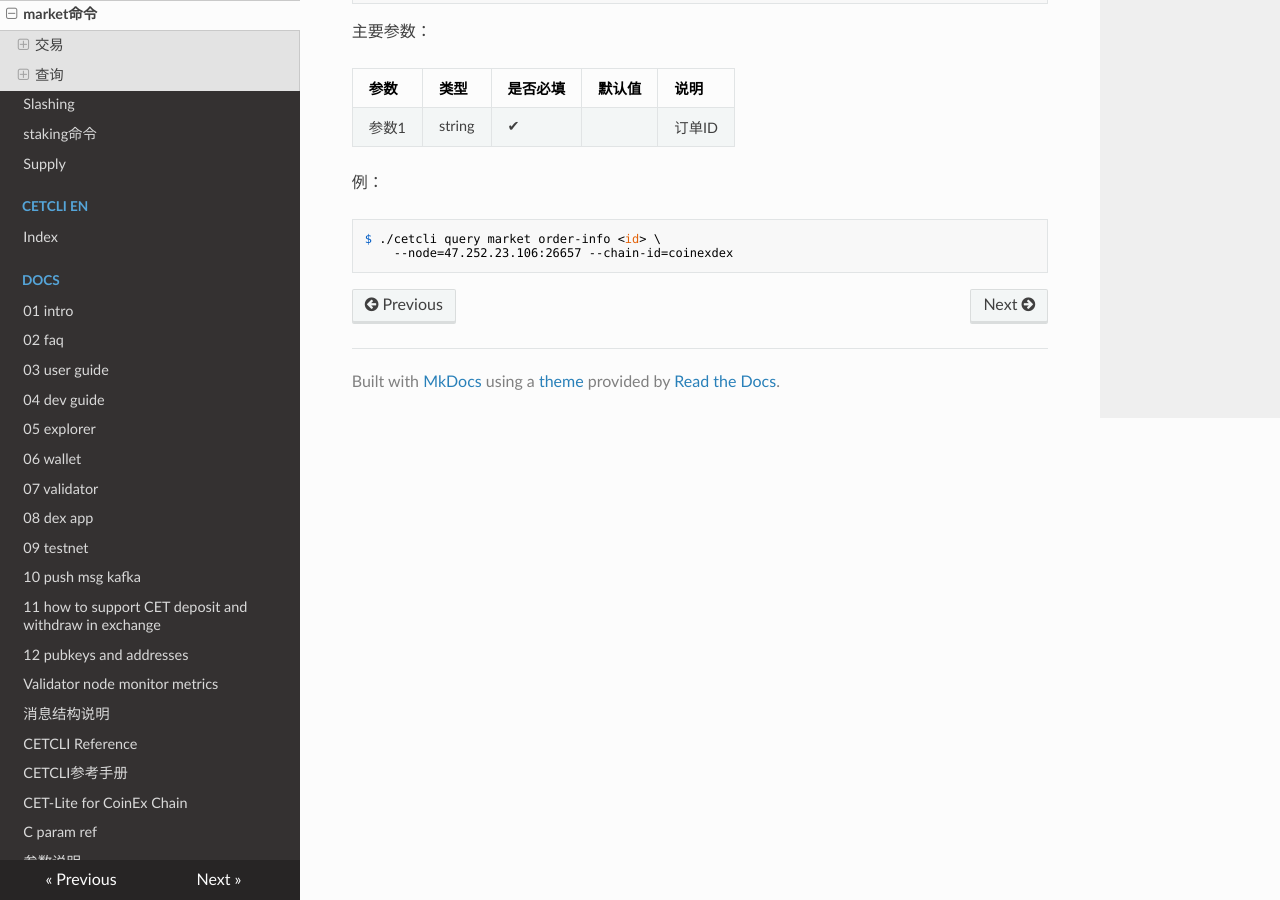
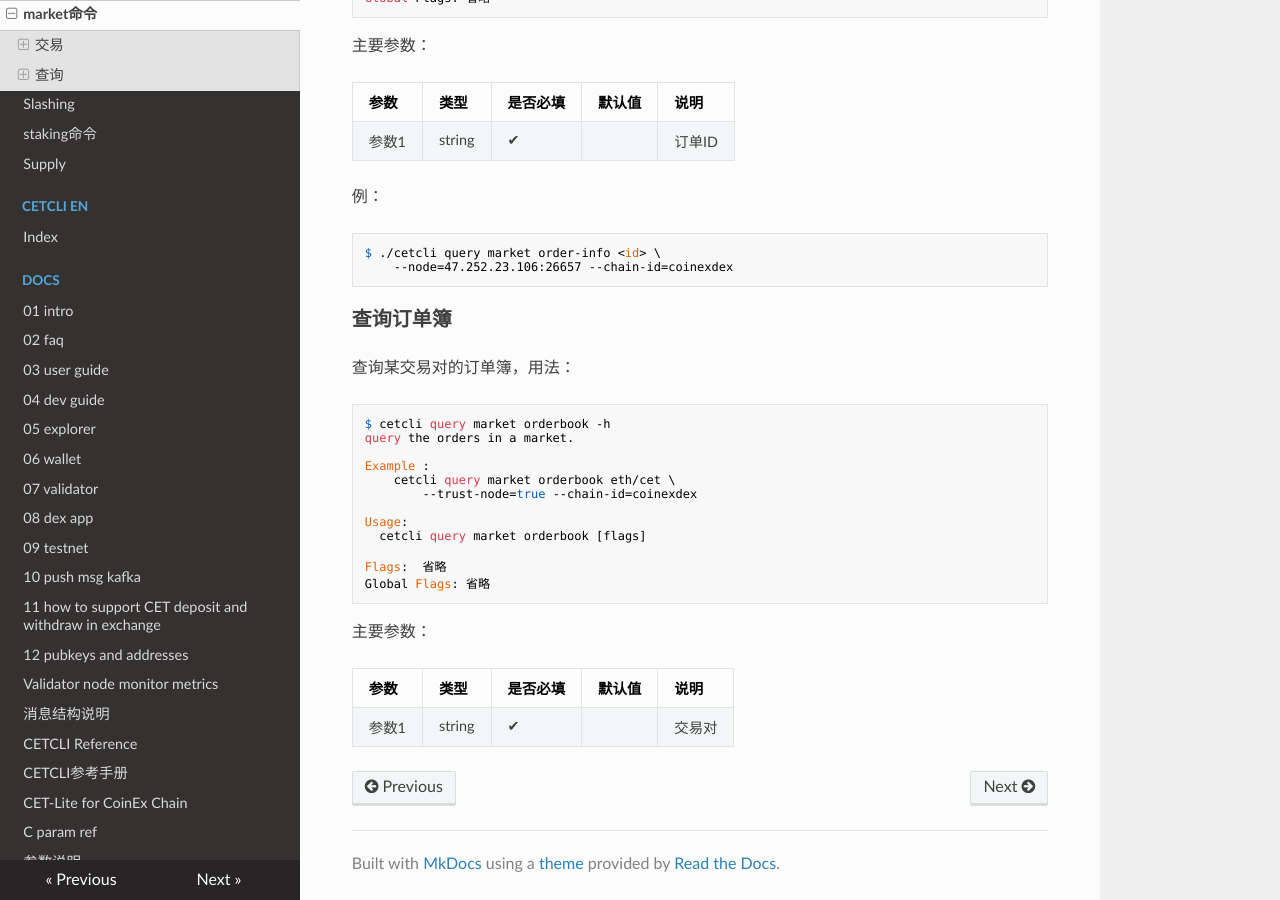
Before and after one commit to coinexchain/dex-manual, an MkDocs documentation site: the page built from docs/cetcli/x_market.md, in a window 1280 px wide and 900 px high, scrolled down 9206 px. Built offline with MkDocs 1.6.1, drawn with Linux system fonts in a browser that asks for light colours; nearby versions of some CDN libraries; some of the changed text lies outside the part shown.

Commit message:
Update x_market.md

````diff
--- a/docs/cetcli/x_market.md
+++ b/docs/cetcli/x_market.md
@@ -369,6 +369,7 @@ Available Commands:
   params        Query market params
   trading-pair  query trading-pair info in blockchain
   trading-pairs query all trading-pair infos in blockchain
+  orderbook     query the orders in a market
   order-info    Query order info in blockchain
   order-list    Query user order list in blockchain
 
@@ -559,3 +560,30 @@ Global Flags: 省略
 $ ./cetcli query market order-info <id> \
 	--node=47.252.23.106:26657 --chain-id=coinexdex
 ```
+
+
+
+### 查询订单簿
+
+查询某交易对的订单簿，用法：
+
+```
+$ cetcli query market orderbook -h
+query the orders in a market.
+
+Example :
+	cetcli query market orderbook eth/cet \
+		--trust-node=true --chain-id=coinexdex
+
+Usage:
+  cetcli query market orderbook [flags]
+
+Flags:  省略
+Global Flags: 省略
+```
+
+主要参数：
+
+| 参数  | 类型   | 是否必填 | 默认值 | 说明   |
+| ----- | ------ | -------- | ------ | ------ |
+| 参数1 | string | ✔        |        | 交易对 |
````
